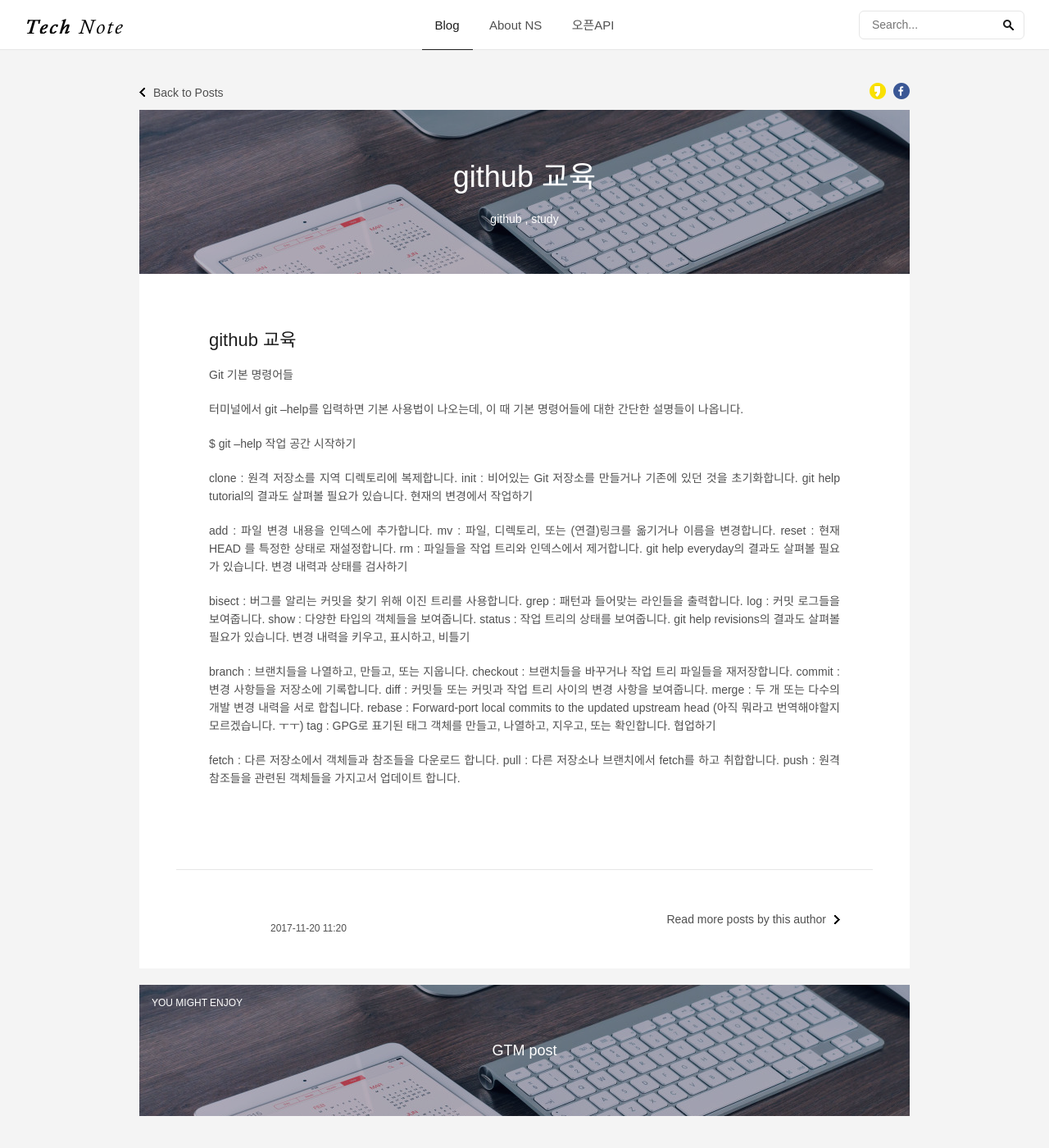
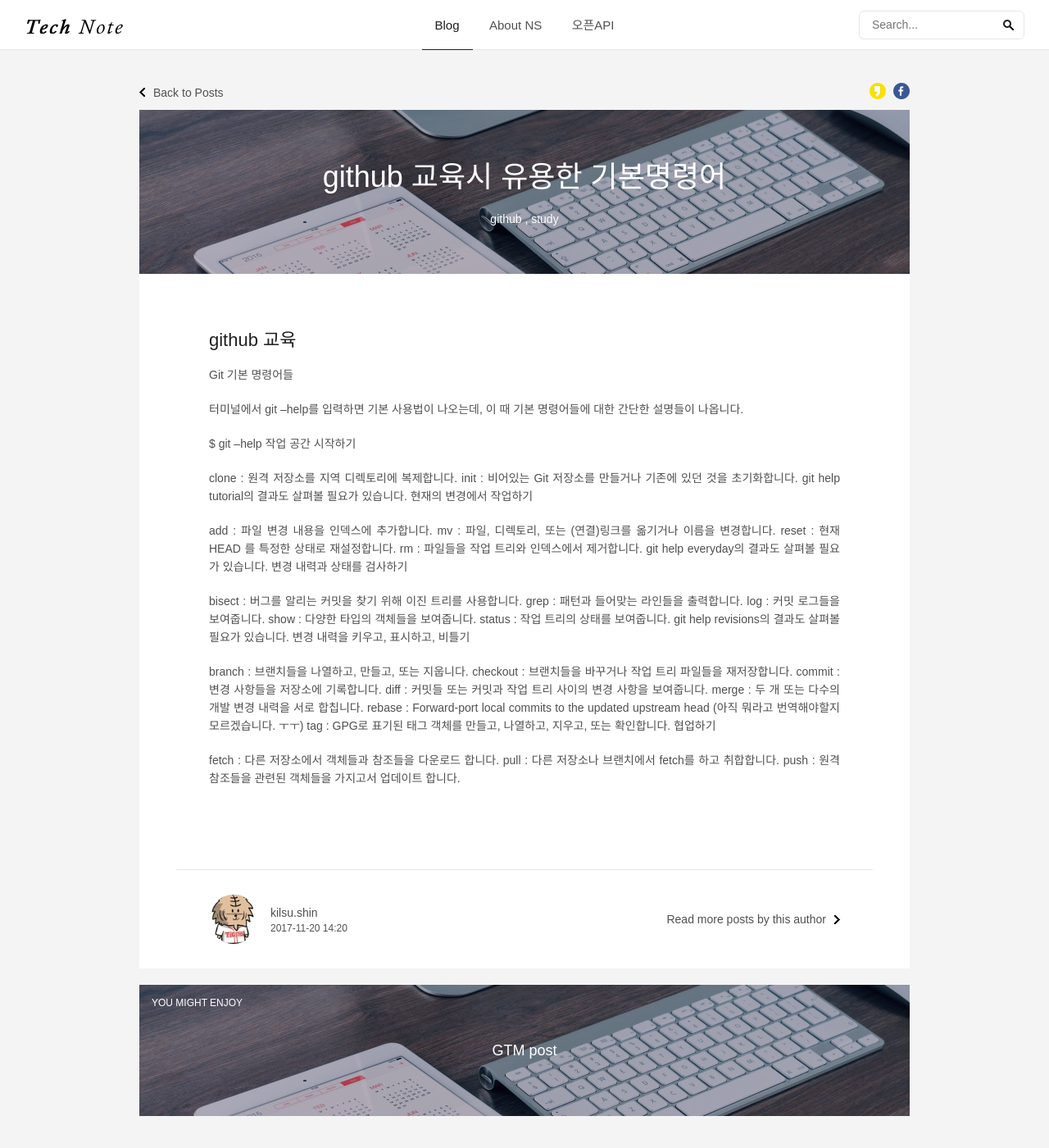
Before and after one commit to nsshopping/nsshopping.github.io, a Jekyll site: the page built from _posts/2017-11-20-gitstudy-post.md, in a window 1280 px wide and 1400 px high. Shown: the whole window at 82% size. Built offline with Jekyll 4.4.1, drawn with Linux system fonts in a browser that asks for light colours; some web fonts are replaced; comment, search, counter and statistics services are not loaded.

Commit message:
작성된 글에 대한 작성자 프로필 수정

```diff
--- a/_posts/2017-11-20-gitstudy-post.md
+++ b/_posts/2017-11-20-gitstudy-post.md
@@ -1,8 +1,8 @@
 ---
 layout: post
-title: "github 교육"
-author: kilsu.Shin
-date: "2017-11-20 11:20:13 +0900"
+title: "github 교육시 유용한 기본명령어"
+author: kilsu.shin
+date: "2017-11-20 14:20:13 +0900"
 tags: [github, study]
 comments : true
 ---
```
